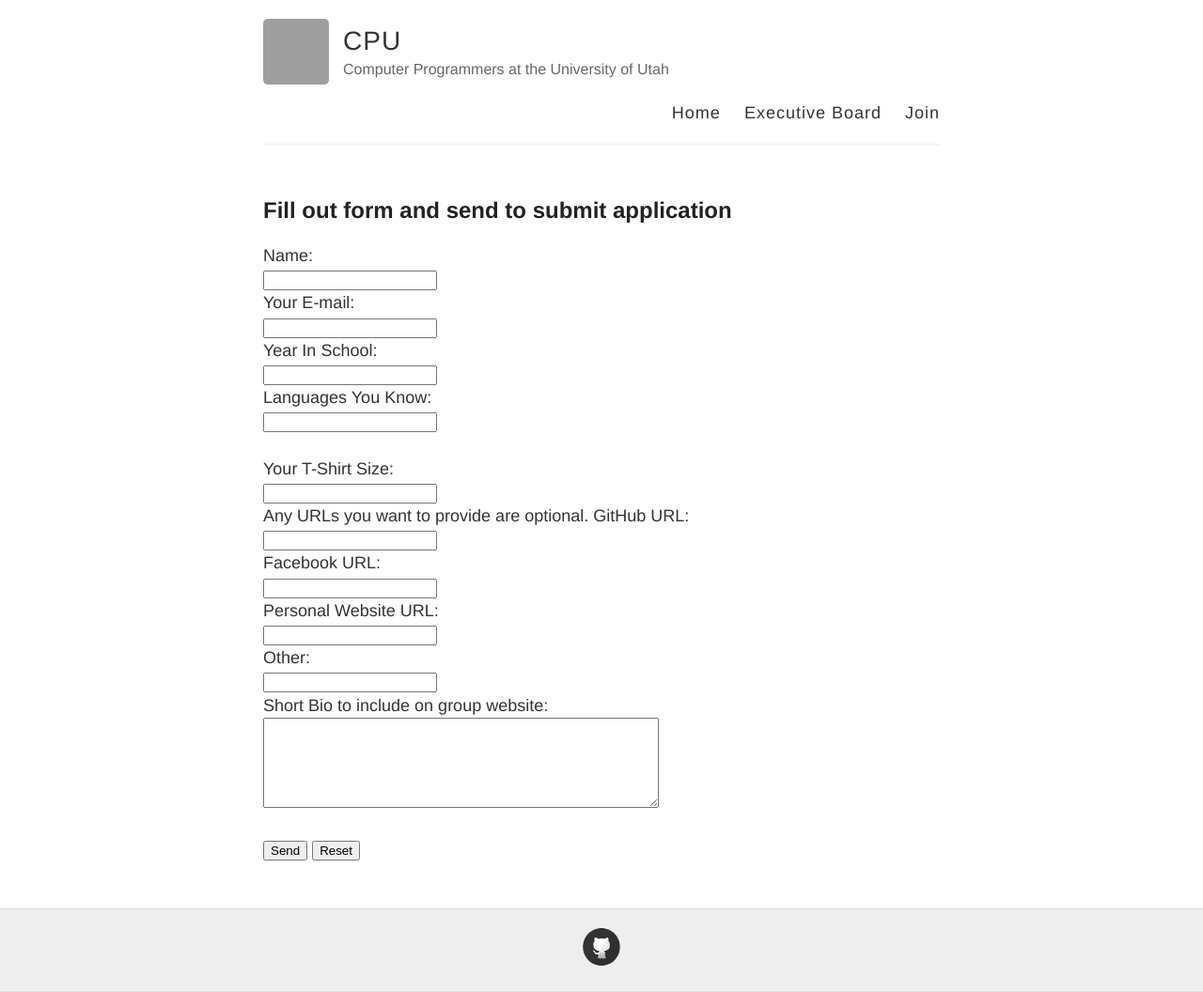
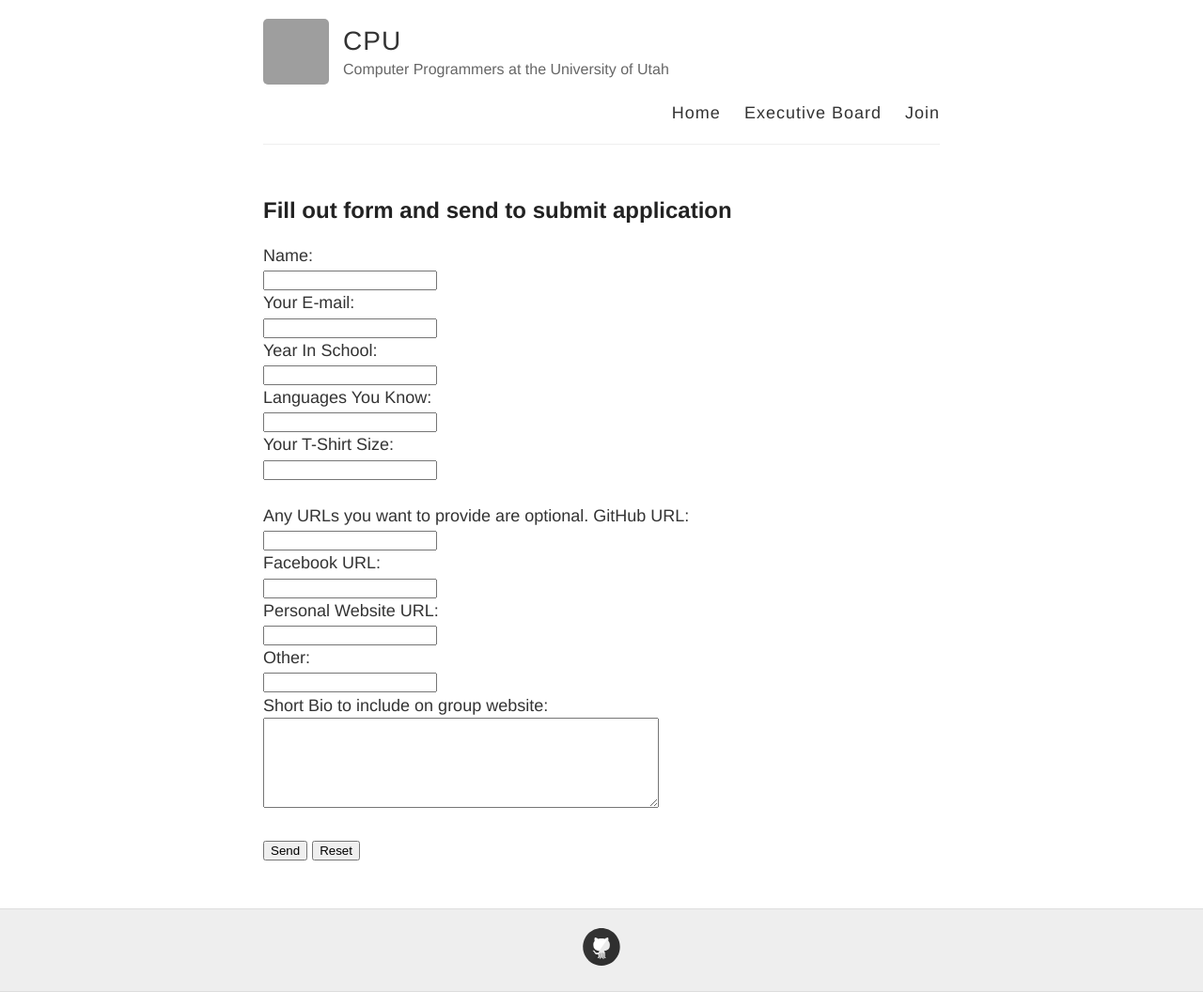
Before and after one commit to joshcally/cpuofu.github.io, a Jekyll site: the page built from join.html, in a window 1280 px wide. Shown: the whole page at 94% size. Built offline with Jekyll 4.4.1, drawn with Linux system fonts in a browser that asks for light colours; Markdown is read by kramdown in place of the engine named in the settings; grey boxes are pictures that could not be loaded.

Commit message:
New line

```diff
--- a/join.html
+++ b/join.html
@@ -14,9 +14,9 @@ Name:<br>
   Year In School:<br>
   <input type="text" name="year"><br>
   Languages You Know:<br>
-  <input type="text" name="languages"><br><br>
+  <input type="text" name="languages"><br>
   Your T-Shirt Size:<br>
-  <input type="text" name="shirt"><br>
+  <input type="text" name="shirt"><br><br>
 
   Any URLs you want to provide are optional.
 
```
